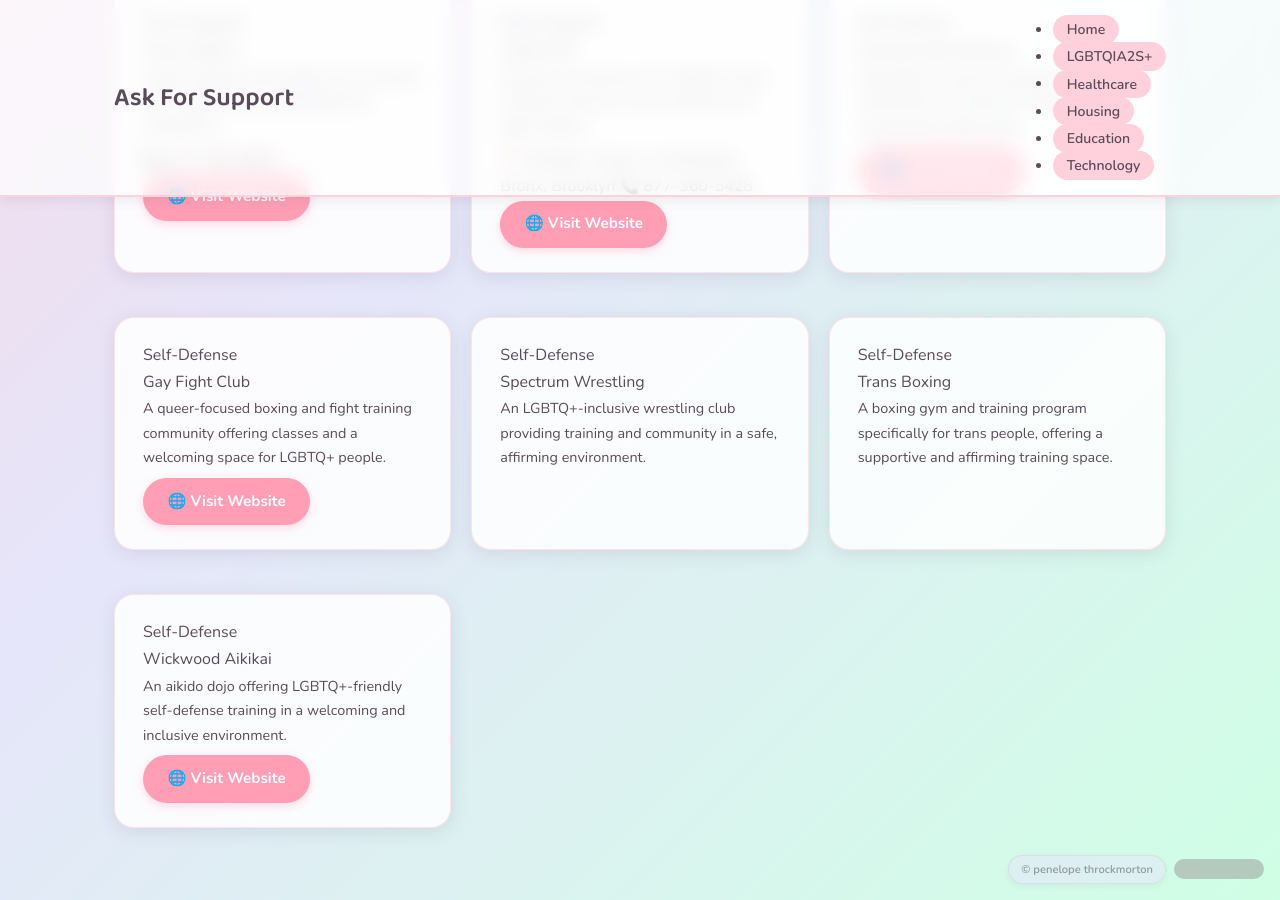
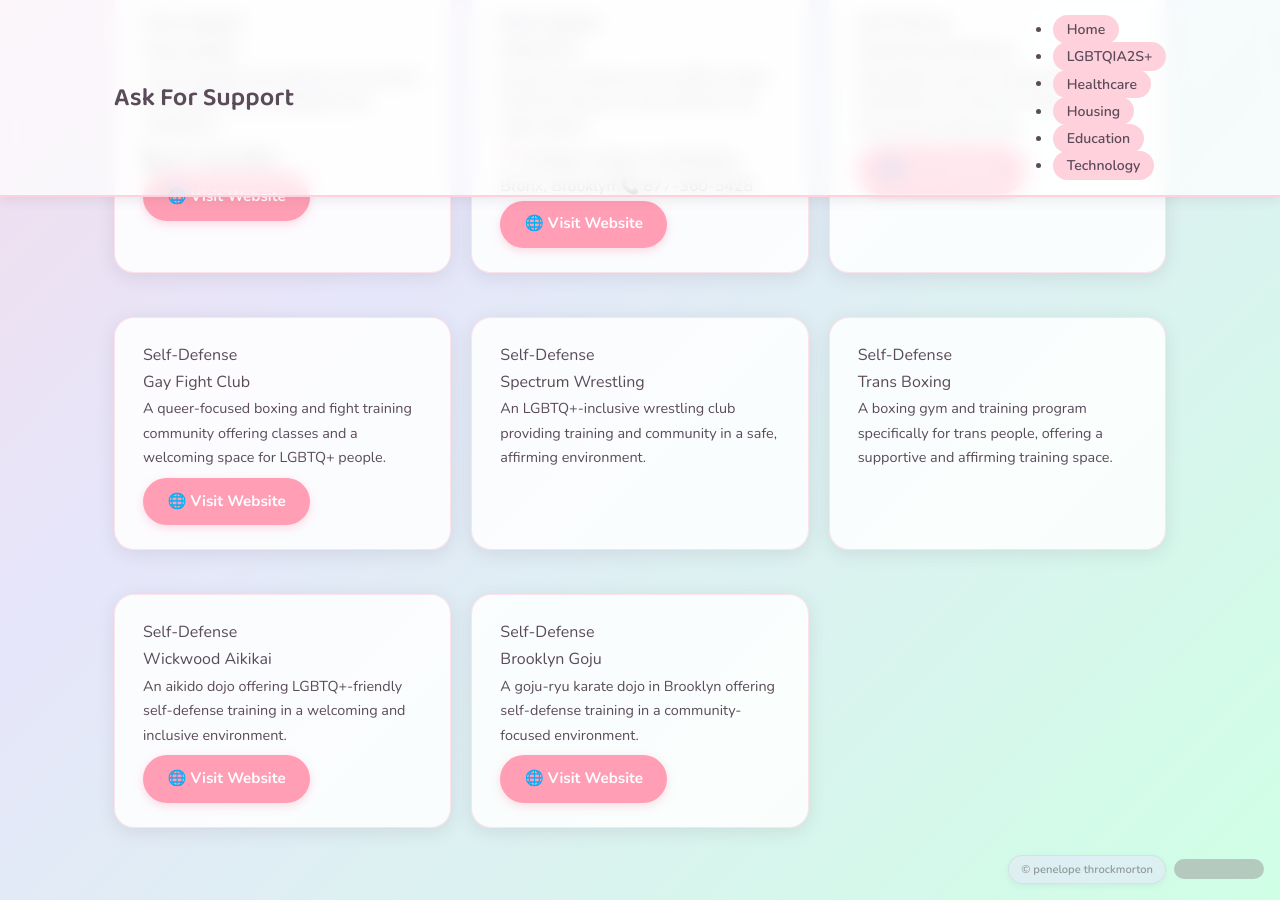
Before and after one commit to penelopethrock-cyber/askforsupport, a Jekyll site: the page built from lgbtqia2s/index.html, in a window 1280 px wide and 900 px high, scrolled down 859 px. Built offline with Jekyll 4.4.1, drawn with Linux system fonts in a browser that asks for light colours; grey boxes are pictures that could not be loaded.

Commit message:
Add Brooklyn Goju to lgbtqia2s resources

```diff
--- a/_data/resources.yml
+++ b/_data/resources.yml
@@ -44,6 +44,10 @@ lgbtqia2s:
     type: "Self-Defense"
     description: "An aikido dojo offering LGBTQ+-friendly self-defense training in a welcoming and inclusive environment."
     link: "https://wickwoodaikikai.com"
+  - name: Brooklyn Goju
+    type: "Self-Defense"
+    description: "A goju-ryu karate dojo in Brooklyn offering self-defense training in a community-focused environment."
+    link: "https://brooklyngoju.com"
 
 healthcare:
   - name: NYC Care
```
